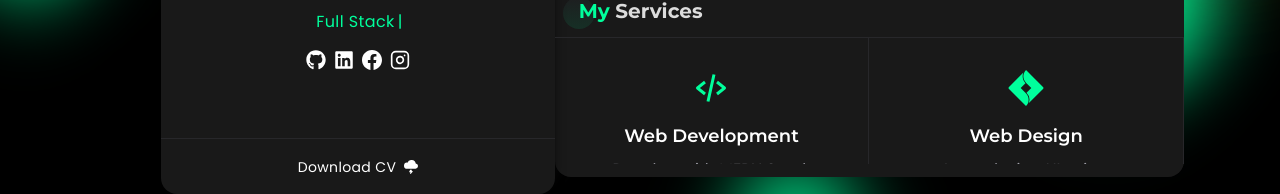
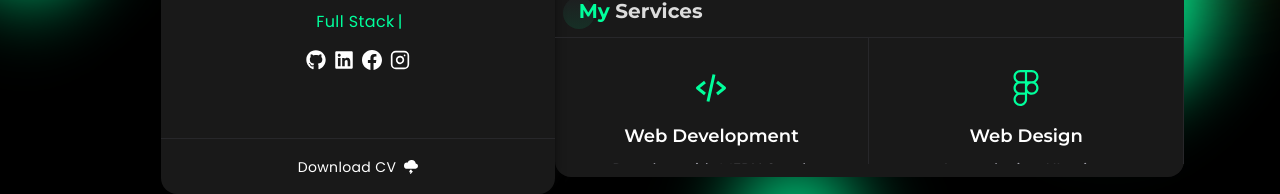
Before and after one commit to nnutica/Portfolio9Nut, a React (Vite) app: page / in a window 1280 px wide. Shown: the part 546-740 px from the top of the page. Built offline with nearby package versions, Linux system fonts and the light colour scheme.

Commit message:
fix: replace Jira icon with Figma icon in MyServices component

```diff
--- a/src/components/about/MyServices.tsx
+++ b/src/components/about/MyServices.tsx
@@ -2,7 +2,7 @@
 
 import { BiCodeAlt } from "react-icons/bi";
 import ServicesCard from "./ServicesCard";
-import { SiJirasoftware } from "react-icons/si";
+import { FaFigma } from "react-icons/fa6";
 import { CiCalculator2 } from "react-icons/ci";
 import { FaDatabase } from "react-icons/fa6";
 
@@ -17,7 +17,7 @@ const MyServices = () => {
         subTitle="Develop with MERN Stack or NextJS"
       />
       <ServicesCard
-        icons={<SiJirasoftware />}
+        icons={<FaFigma />}
         title="Web Design"
         subTitle="I can design UI using Figma, although it's not my strongest skill. However, I excel at translating existing designs into functional code."
       />
```
